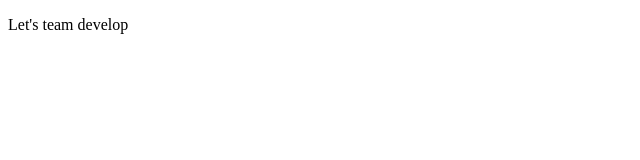
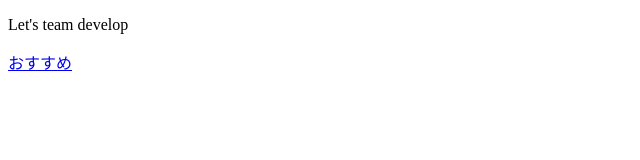
Before and after one commit to Tomok1w/git_kadai, a plain HTML site: page index.html in a window 1280 px wide. Shown: the full height of the page, 0-640 px from the left. Drawn offline with Linux system fonts and the light colour scheme.

Commit message:
ファイル編集

```diff
--- a/index.html
+++ b/index.html
@@ -6,6 +6,7 @@
 </head>
 <body>
 	<p>Let's team develop</p>
+	<a href =https://github.com/>おすすめ</a>
 
 
 
```
